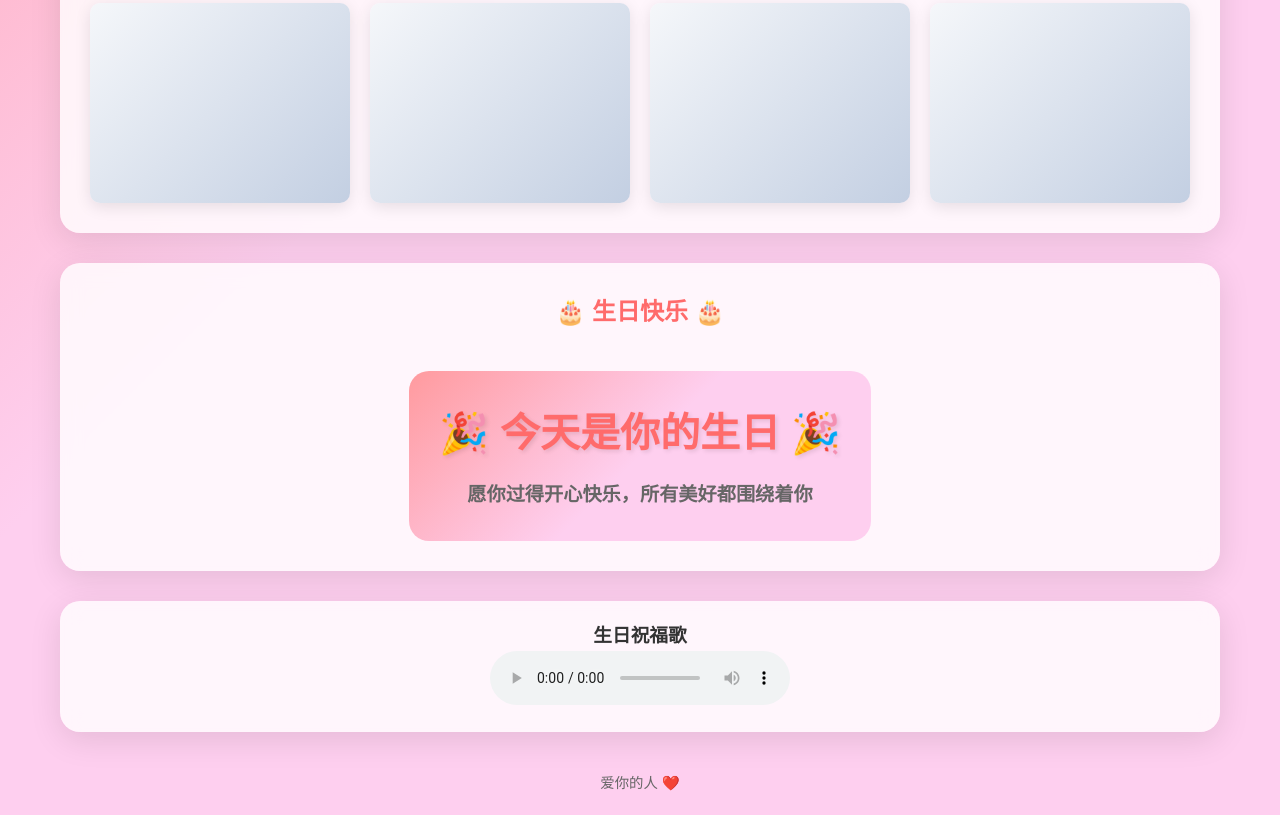
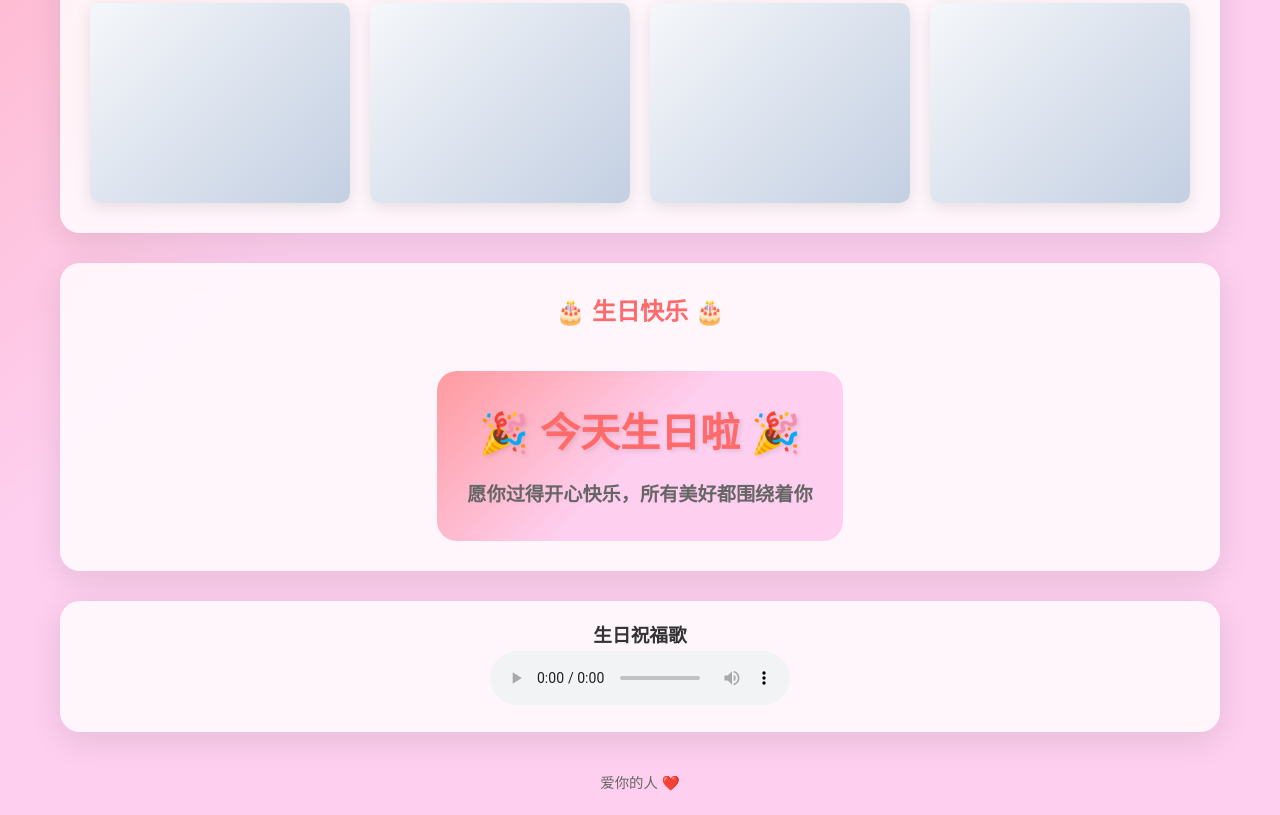
Before and after one commit to imlizx/XiaoLiuHappyBirthday, a plain HTML site: page index.html in a window 1280 px wide. Shown: the part 1016-1831 px from the top of the page. Drawn offline with Linux system fonts and the light colour scheme.

Commit message:
docs: 修改生日祝福标题文字
将"今天是你的生日"改为更口语化的"今天生日啦"，使表达更亲切自然

```diff
--- a/index.html
+++ b/index.html
@@ -74,7 +74,7 @@
                     <span class="timer-label">天</span>
                 </div>
                 <div class="birthday-wish" id="birthdayWish" style="display: none;">
-                    <h3>🎉 今天是你的生日 🎉</h3>
+                    <h3>🎉 今天生日啦 🎉</h3>
                     <p class="wish-text">愿你过得开心快乐，所有美好都围绕着你</p>
                 </div>
             </div>
```
